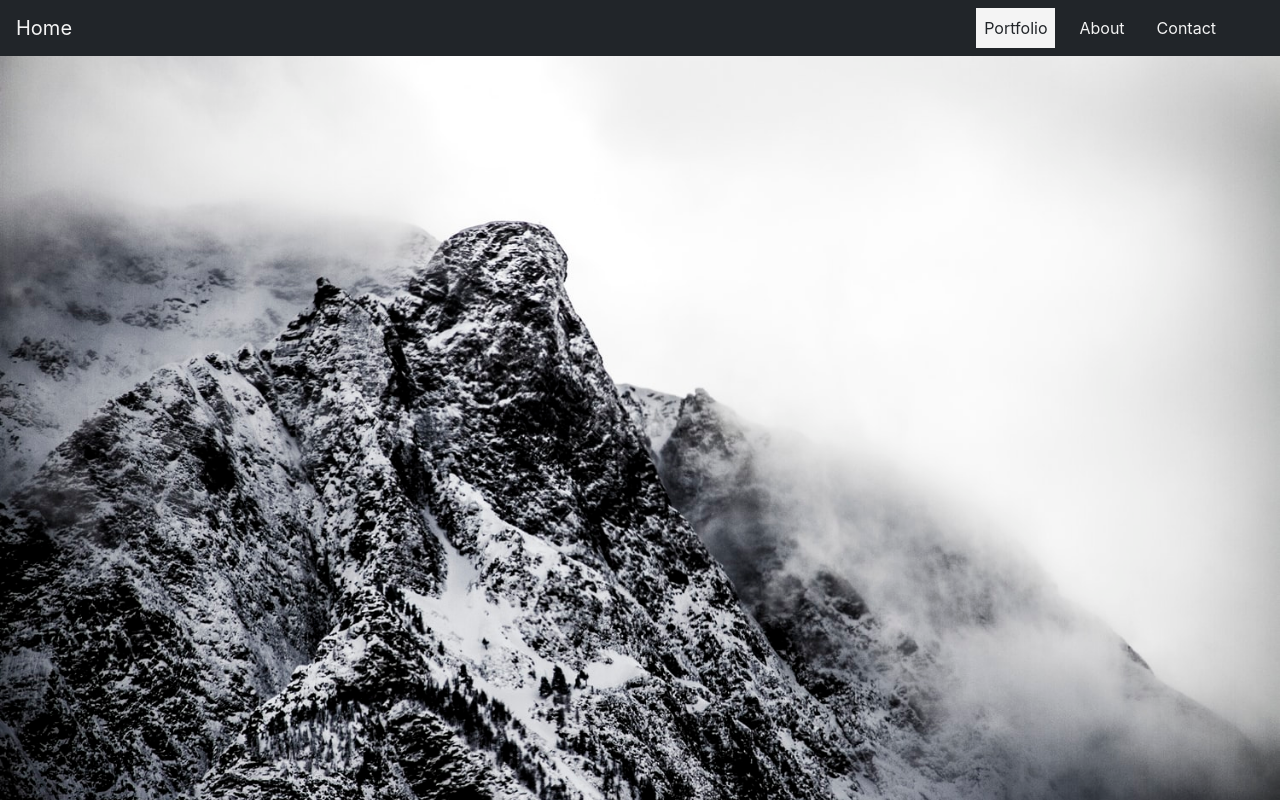
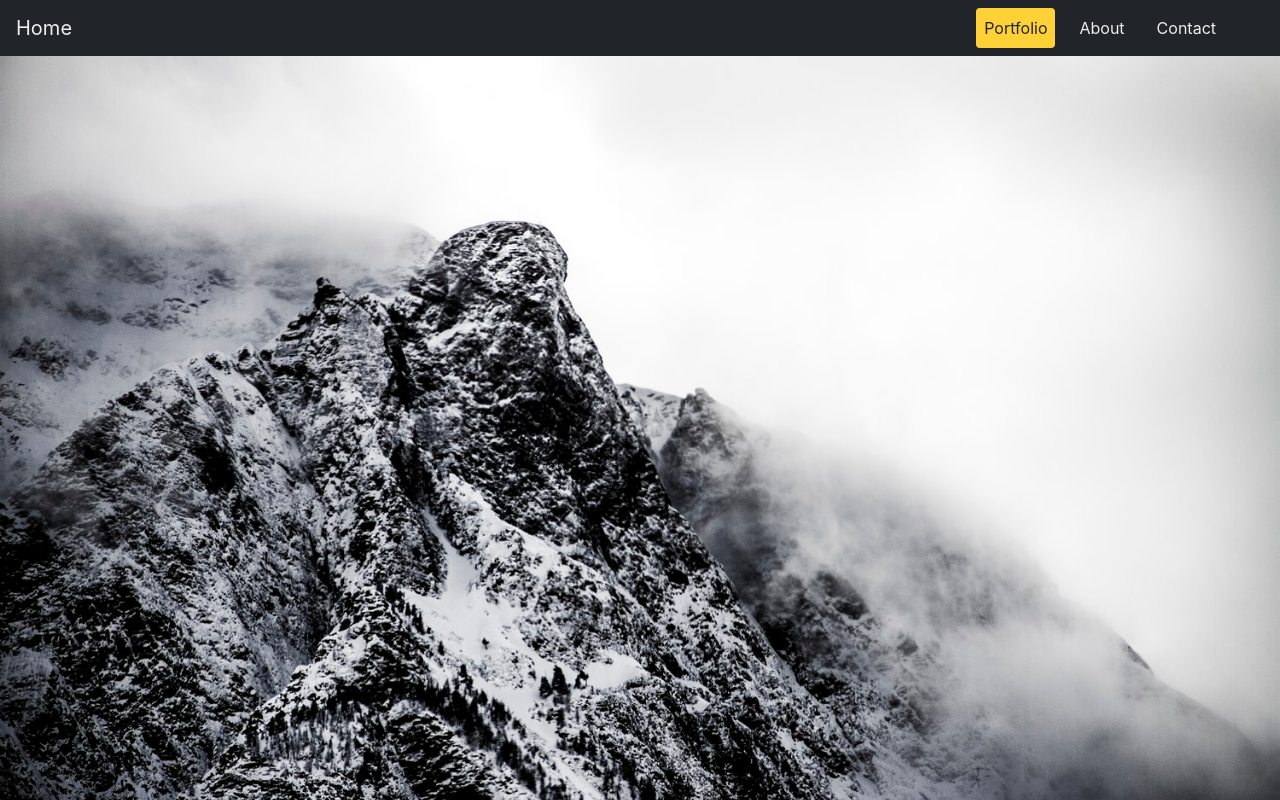
Before and after one commit to kvviecien/portfolio, a plain HTML site: page index.html in a window 1280 px wide. In both pictures the pointer is over the link "Portfolio". Shown: the top 800 px of the page. Drawn offline with nearby package versions, Linux system fonts and the light colour scheme.

Commit message:
Navigation bar style fix

```diff
--- a/css/main.css
+++ b/css/main.css
@@ -4,7 +4,7 @@
 
 .nav-link,
 .navbar-brand {
-    color: #f4f4f4;
+    color: #eeeeee;
     cursor: pointer;
 }
 
@@ -13,8 +13,9 @@
 }
 
 .nav-link:hover {
-    background: #f4f4f4;
+    background: #fed136;
     color: #212529;
+    border-radius: .25rem;
 }
 
 .navbar-collapse {
```
